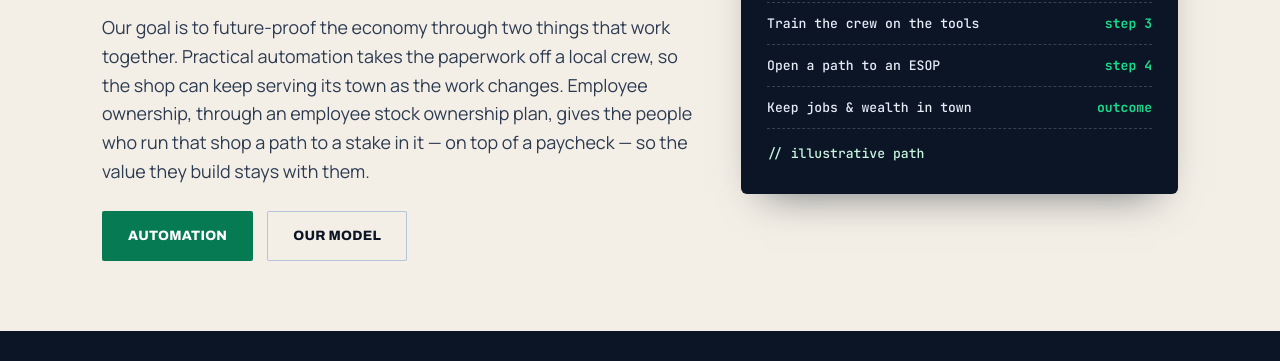
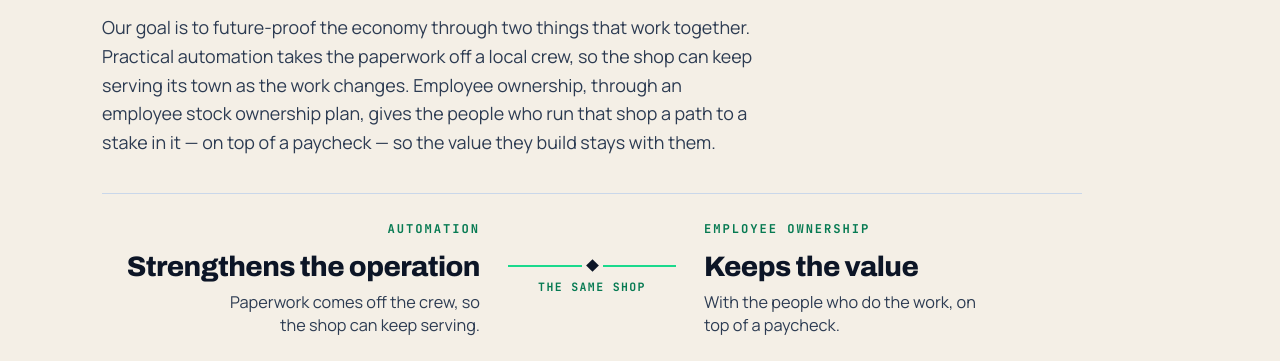
Before and after one commit to sammilner09/bcicapital-site, a plain HTML site: page index.html in a window 1280 px wide. Shown: the part 390-751 px from the top of the page. Drawn offline with Linux system fonts and the light colour scheme.

Commit message:
Add an open-door illustration to the homepage (#6)
* Give the homepage an open-door illustration.

Replace the step list with an original storefront graphic: the door swung open, a lock undone, circuit lines on the frame, and the crew in the doorway with a key. Motion is a slow circuit trace and light pulse, and it stops when reduced motion is requested.

Co-authored-by: sammilner09 <sammilner09@users.noreply.github.com>

* Replace the storefront with a diagram of the two pillars.

The homepage visual is no longer an illustration in the margin. Automation and employee ownership sit on one line through the same shop: automation strengthens the operation, and ownership keeps the value with the people who do the work.

Co-authored-by: sammilner09 <sammilner09@users.noreply.github.com>

---------

Co-authored-by: Cursor Agent <cursoragent@cursor.com>
Co-authored-by: sammilner09 <sammilner09@users.noreply.github.com>

```diff
--- a/index.html
+++ b/index.html
@@ -9,6 +9,29 @@
 <link rel="preconnect" href="https://fonts.googleapis.com"><link rel="preconnect" href="https://fonts.gstatic.com" crossorigin>
 <link href="https://fonts.googleapis.com/css2?family=Archivo:wght@500;600;700;800;900&family=Manrope:wght@400;500;600;700;800&family=JetBrains+Mono:wght@500;700&display=swap" rel="stylesheet">
 <link rel="stylesheet" href="/site.css">
+<style>
+.hero h1{max-width:11em}
+.system{display:grid;grid-template-columns:minmax(0,1fr) 168px minmax(0,1fr);gap:8px 28px;align-items:center;margin-top:36px;padding-top:26px;border-top:1px solid var(--line);max-width:980px}
+.system-title{font-family:"Archivo",sans-serif;font-weight:800;font-size:clamp(1.45rem,2.2vw,1.85rem);letter-spacing:-.02em;line-height:1.12;color:var(--ink);margin:0}
+.system-note{margin:8px 0 0;color:var(--ink2);font-size:1.02rem;line-height:1.45;max-width:28ch}
+.system-in{text-align:right}
+.system-in .system-note{margin-left:auto}
+.system-hinge{display:flex;flex-direction:column;align-items:center;gap:8px}
+.system-rails{display:flex;align-items:center;width:100%}
+.system-rail{flex:1;height:2px;background:var(--mint-fill)}
+.system-dot{width:9px;height:9px;margin:0 6px;background:var(--ink);transform:rotate(45deg)}
+.system-hinge-name{font-family:"JetBrains Mono",monospace;font-size:.72rem;font-weight:700;letter-spacing:.12em;text-transform:uppercase;color:var(--mint);text-align:center}
+@media(max-width:860px){
+ .system{grid-template-columns:1fr;gap:0;max-width:none}
+ .system-in,.system-out{text-align:left}
+ .system-in .system-note{margin-left:0}
+ .system-hinge{display:grid;grid-template-columns:18px 1fr;align-items:center;justify-items:start;gap:0 12px;padding:14px 0}
+ .system-rails{grid-column:1;grid-row:1;flex-direction:column;width:9px;height:56px}
+ .system-rail{width:2px;height:16px;flex:none}
+ .system-dot{margin:3px 0}
+ .system-hinge-name{grid-column:2;grid-row:1;text-align:left}
+}
+</style>
 <script>
 (function(){
   var map = {
@@ -52,24 +75,26 @@
 </div></header>
 <main>
 <section class="hero" id="home"><div class="wrap">
- <div class="grid">
-  <div>
-   <div class="eyebrow">Not Wall Street. Main Street.</div>
-   <h1>They kept the best deals locked up.<br><em>We open the door.</em></h1>
-   <p class="lead">Our goal is to future-proof the economy through two things that work together. Practical automation takes the paperwork off a local crew, so the shop can keep serving its town as the work changes. Employee ownership, through an employee stock ownership plan, gives the people who run that shop a path to a stake in it — on top of a paycheck — so the value they build stays with them.</p>
-   <div class="cta"><a class="btn primary" href="/automation/">Automation</a><a class="btn ghost" href="/our-model/">Our Model</a></div>
+ <div class="eyebrow">Not Wall Street. Main Street.</div>
+ <h1>They kept the best deals locked up.<br><em>We open the door.</em></h1>
+ <p class="lead">Our goal is to future-proof the economy through two things that work together. Practical automation takes the paperwork off a local crew, so the shop can keep serving its town as the work changes. Employee ownership, through an employee stock ownership plan, gives the people who run that shop a path to a stake in it — on top of a paycheck — so the value they build stays with them.</p>
+ <div class="system">
+  <div class="system-in">
+   <div class="eyebrow">Automation</div>
+   <p class="system-title">Strengthens the operation</p>
+   <p class="system-note">Paperwork comes off the crew, so the shop can keep serving.</p>
   </div>
-  <div class="panel" aria-hidden="true">
-   <div class="dots"><span></span><span></span><span></span></div>
-   <div class="t">// how we future-proof a shop</div>
-   <div class="row"><span>Buy a proven local business</span><b>step 1</b></div>
-   <div class="row"><span>Automate the back-office grind</span><b>step 2</b></div>
-   <div class="row"><span>Train the crew on the tools</span><b>step 3</b></div>
-   <div class="row"><span>Open a path to an ESOP</span><b>step 4</b></div>
-   <div class="row"><span>Keep jobs &amp; wealth in town</span><b>outcome</b></div>
-   <div class="t">// illustrative path</div>
+  <div class="system-hinge">
+   <div class="system-rails" aria-hidden="true"><span class="system-rail"></span><span class="system-dot"></span><span class="system-rail"></span></div>
+   <div class="system-hinge-name">The same shop</div>
+  </div>
+  <div class="system-out">
+   <div class="eyebrow">Employee ownership</div>
+   <p class="system-title">Keeps the value</p>
+   <p class="system-note">With the people who do the work, on top of a paycheck.</p>
   </div>
  </div>
+ <div class="cta"><a class="btn primary" href="/automation/">Automation</a><a class="btn ghost" href="/our-model/">Our Model</a></div>
 </div></section>
 </main>
 <footer><div class="wrap f">
```
